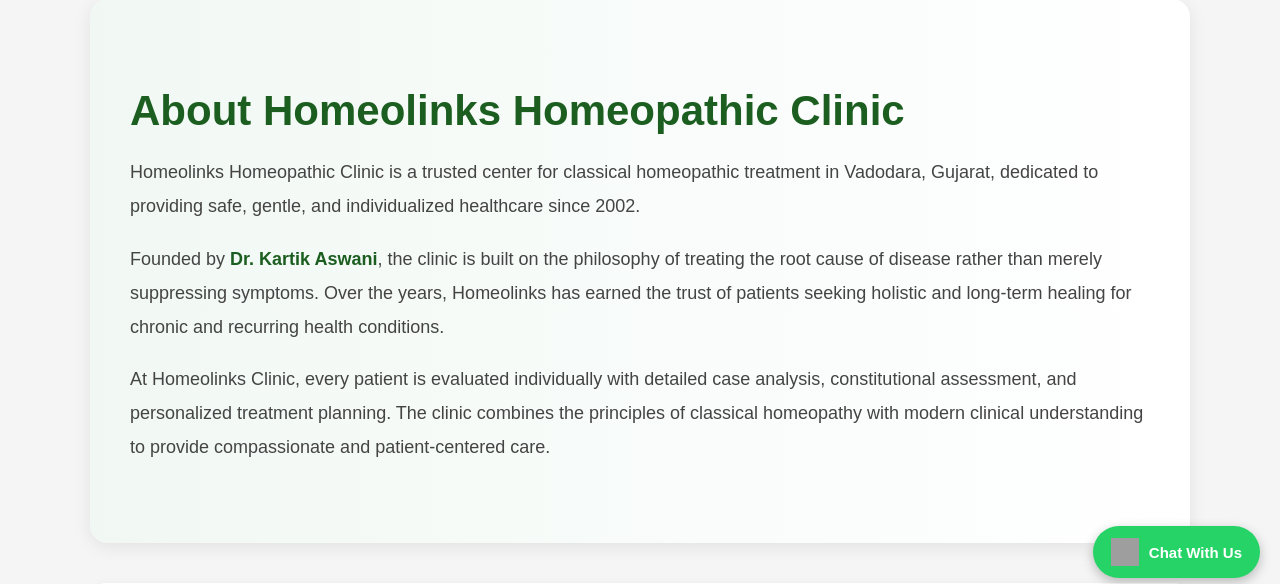
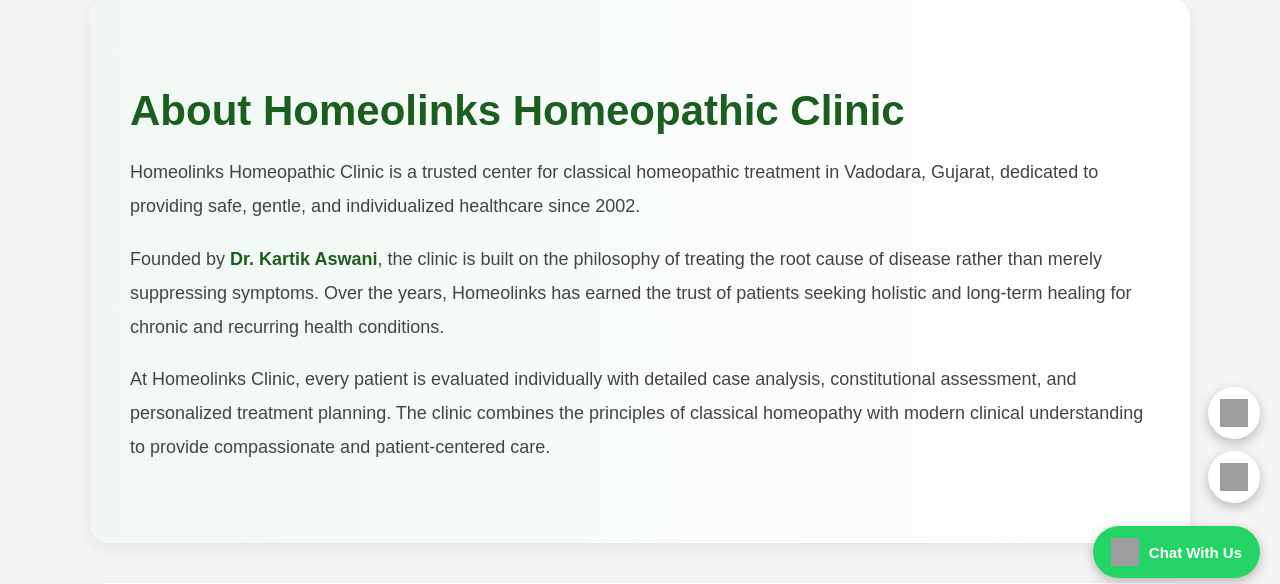
Before and after one commit to kartiklaswani/homeolinks, a Flask app: page /about in a window 1280 px wide. Shown: the part 202-786 px from the top of the page. Run offline with Flask 3, Linux system fonts and the light colour scheme; some libraries are stand-ins or nearby versions; grey boxes are pictures that could not be loaded.

Commit message:
Added floating Instagram and Facebook icons

```diff
--- a/templates/base.html
+++ b/templates/base.html
@@ -151,10 +151,100 @@
         }
 
     </script>
+
+<!-- Social Media Floating Icons -->
+
+<div class="social-float">
+
+    <a
+        href="https://www.instagram.com/homeolinks/"
+        target="_blank"
+        class="instagram-btn"
+    >
+        <img
+            src="https://cdn-icons-png.flaticon.com/512/2111/2111463.png"
+            alt="Instagram"
+        >
+    </a>
+
+    <a
+        href="https://www.facebook.com/homeolinksclinic/"
+        target="_blank"
+        class="facebook-btn"
+    >
+        <img
+            src="https://cdn-icons-png.flaticon.com/512/733/733547.png"
+            alt="Facebook"
+        >
+    </a>
+
+</div>
+
+<style>
+
+.social-float{
+    position:fixed;
+    right:20px;
+    bottom:95px;
+    display:flex;
+    flex-direction:column;
+    gap:12px;
+    z-index:9999;
+}
+
+.social-float a{
+    width:52px;
+    height:52px;
+    border-radius:50%;
+    display:flex;
+    align-items:center;
+    justify-content:center;
+    box-shadow:0 4px 12px rgba(0,0,0,0.25);
+    transition:0.3s;
+}
+
+.social-float a:hover{
+    transform:scale(1.08);
+}
+
+.instagram-btn{
+    background:white;
+}
+
+.facebook-btn{
+    background:white;
+}
+
+.social-float img{
+    width:28px;
+    height:28px;
+}
+
+@media(max-width:768px){
+
+    .social-float{
+        right:15px;
+        bottom:85px;
+    }
+
+    .social-float a{
+        width:46px;
+        height:46px;
+    }
+
+    .social-float img{
+        width:24px;
+        height:24px;
+    }
+
+}
+
+</style>
+
 <!-- WhatsApp Floating Button -->
 
 <a
-    href="https://wa.me/919313575730?text=Hello%20Homeolinks%20Clinic,%20I%20would%20like%20to%20know%20more%20about%20homeopathic%20treatment."
+    href="https://wa.me/919313575730?text=Hello%20Doctor%20Kartik,%20I%20would%20like%20to%20know%20more%20about%20homeopathic%20treatment."
     class="whatsapp-float"
     target="_blank"
 >
```
